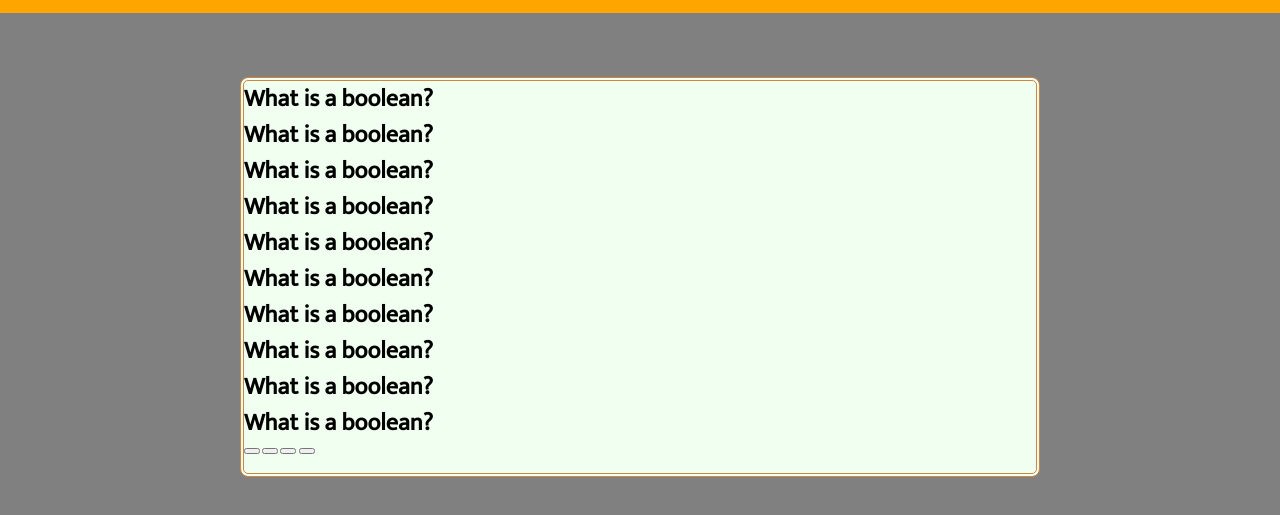
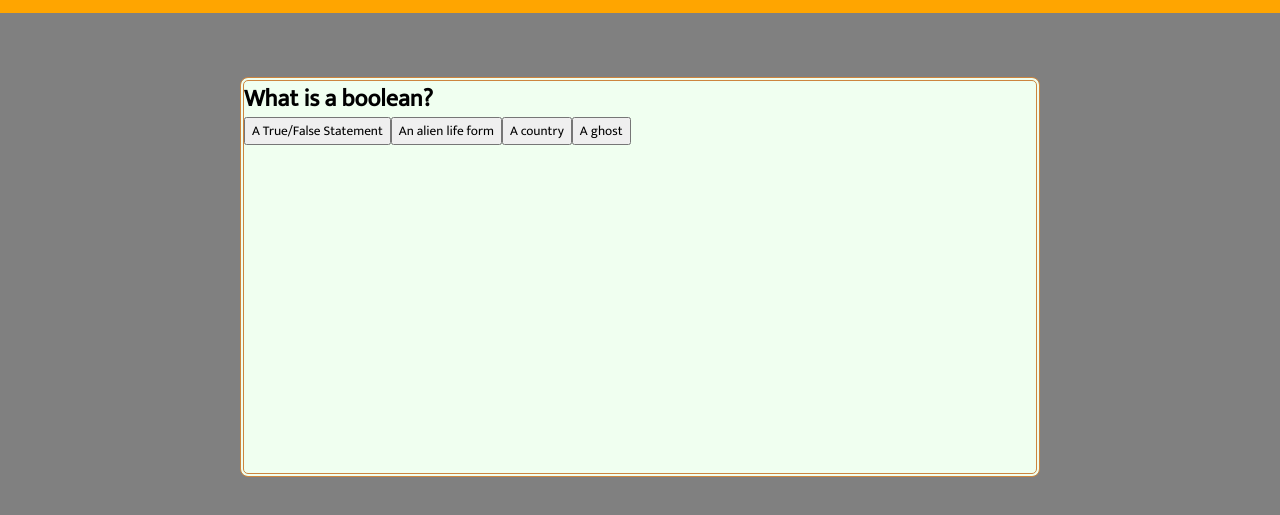
Before and after one commit to mentaltemple/javascript-quiz, a plain HTML site: page index.html in a window 1280 px wide. Both pictures are taken after a click on the button "Start". Shown: the part 67-582 px from the top of the page. Drawn offline with Linux system fonts and the light colour scheme.

Commit message:
added JS functionality, including event listeners, timer, dynamically generated questions and answer buttons, eventListeners to answer buttons

```diff
--- a/assets/js/script.js
+++ b/assets/js/script.js
@@ -12,13 +12,23 @@ var questionArray = [
   {
     question: "What is a boolean?",
 
-    choice: ["A True/False Statement", "wrong", "wrong", "wrong"],
+    choice: [
+      "A True/False Statement",
+      "An alien life form",
+      "A country",
+      "A ghost",
+    ],
     answer: "A True/False Statement",
   },
   {
     question: "What is a boolean?",
 
-    choice: ["A True/False Statement", "wrong", "wrong", "wrong"],
+    choice: [
+      "A True/False Statement",
+      "A space ship",
+      "An alien life form",
+      "A ghost particle",
+    ],
     answer: "A True/False Statement",
   },
   {
@@ -80,10 +90,69 @@ clickStart.addEventListener("click", function (event) {
   function questionGen() {
     for (i = 0; i < questionArray.length; i++) {
       var questTxt = document.querySelector("#questTxt");
+      var generateQuest = document.createElement("h3");
+
       var answerButtons = document.querySelector("#buttons");
-      var generateQuest = document.createElement("h3");
+
+      var makeButton1 = document.createElement("button");
+      makeButton1.innerText = questionArray[i].choice[0];
+      makeButton1.setAttribute("id", "button1");
+
+      var makeButton2 = document.createElement("button");
+      makeButton2.innerText = questionArray[i].choice[1];
+      makeButton2.setAttribute("id", "button2");
+
+      var makeButton3 = document.createElement("button");
+      makeButton3.innerText = questionArray[i].choice[2];
+      makeButton3.setAttribute("id", "button3");
+
+      var makeButton4 = document.createElement("button");
+      makeButton4.innerText = questionArray[i].choice[3];
+      makeButton4.setAttribute("id", "button4");
+
       generateQuest.textContent = questionArray[i].question;
       questTxt.appendChild(generateQuest);
+
+      answerButtons.appendChild(makeButton1);
+      answerButtons.appendChild(makeButton2);
+      answerButtons.appendChild(makeButton3);
+      answerButtons.appendChild(makeButton4);
+
+      var answerClick1 = document.querySelector("#button1");
+
+      answerClick1.addEventListener("click", function (event) {
+        console.log(answerClick1);
+      });
+      var answerClick2 = document.querySelector("#button2");
+
+      answerClick2.addEventListener("click", function (event) {
+        console.log(answerClick2);
+      });
+      var answerClick3 = document.querySelector("#button3");
+
+      answerClick3.addEventListener("click", function (event) {
+        console.log(answerClick3);
+      });
+
+      var answerClick4 = document.querySelector("#button4");
+
+      answerClick4.addEventListener("click", function (event) {
+        console.log(answerClick4);
+      });
+      // pull data from button clicked
+
+      var but1txt = answerClick1.textContent;
+      var but2txt = answerClick2.textContent;
+      var but3txt = answerClick3.textContent;
+      var but4txt = answerClick4.textContent;
+
+      if (but1txt === questionArray[i].answer) {
+        console.log(but2txt);
+        console.log(questionArray[i].answer);
+
+        // ++score;
+      }
+      return;
     }
   }
 });
@@ -105,6 +174,7 @@ function setTime() {
 
 function sendMessage() {
   timeEl.textContent = "TIME'S UP!";
+  displayQbox.setAttribute("style", "display: none;");
   var imgEl = document.createElement("img");
   imgEl.setAttribute("src", "./assets/images/game-over.jpg");
   mainEl.appendChild(imgEl);
@@ -114,6 +184,12 @@ function sendMessage() {
 
 //user presented with a question, user answers the question
 
+//user answer is compared to correct answer
+
+//if correct, add to score
+
+//if incorrect, subtract from time
+
 //user presented with another question
 
 //when answer is incorrect, time is subtracted from the clock
--- a/index.html
+++ b/index.html
@@ -25,12 +25,7 @@
       </section>
       <section id="qBox" class="questBox">
         <h3 id="questTxt"></h3>
-        <div id="buttons">
-          <button id="answer1"></button>
-          <button id="answer2"></button>
-          <button id="answer3"></button>
-          <button id="answer4"></button>
-        </div>
+        <div id="buttons"></div>
       </section>
     </main>
     <!-- <footer>High Scores</footer> -->
```
